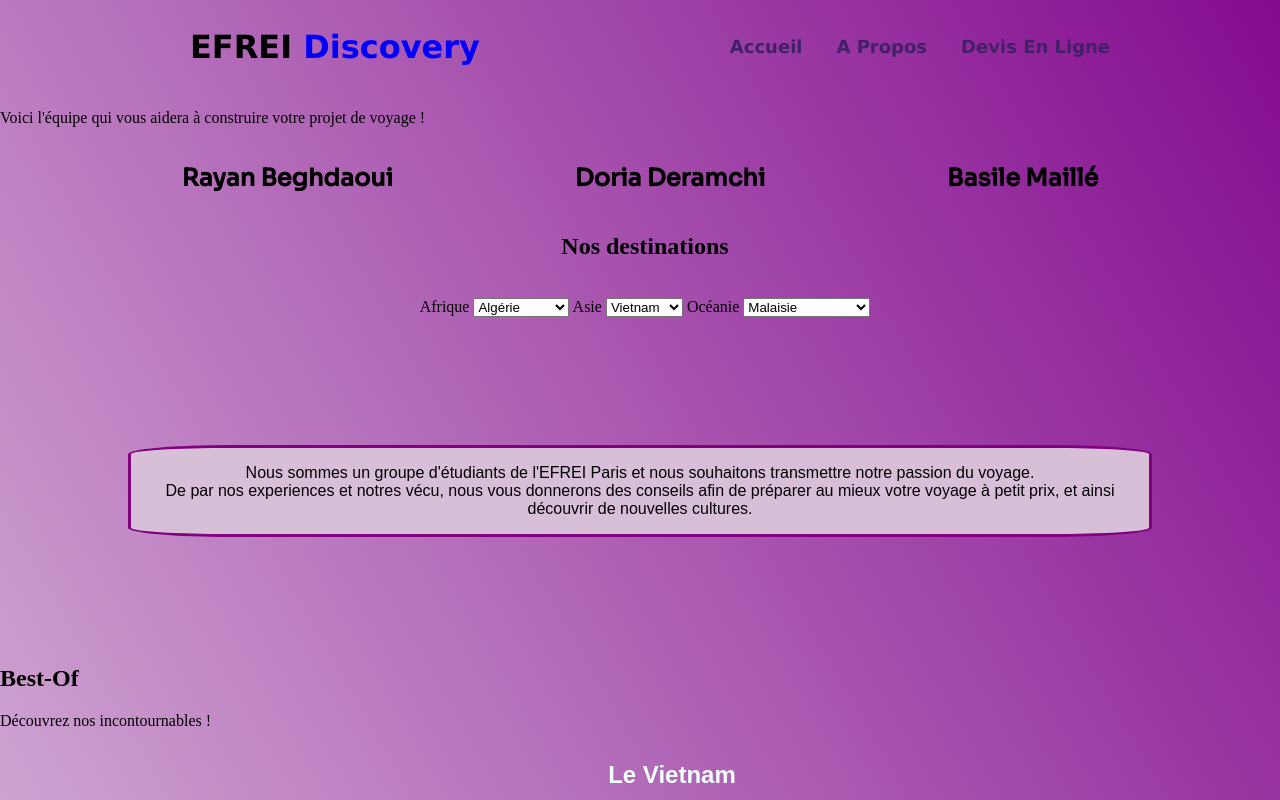
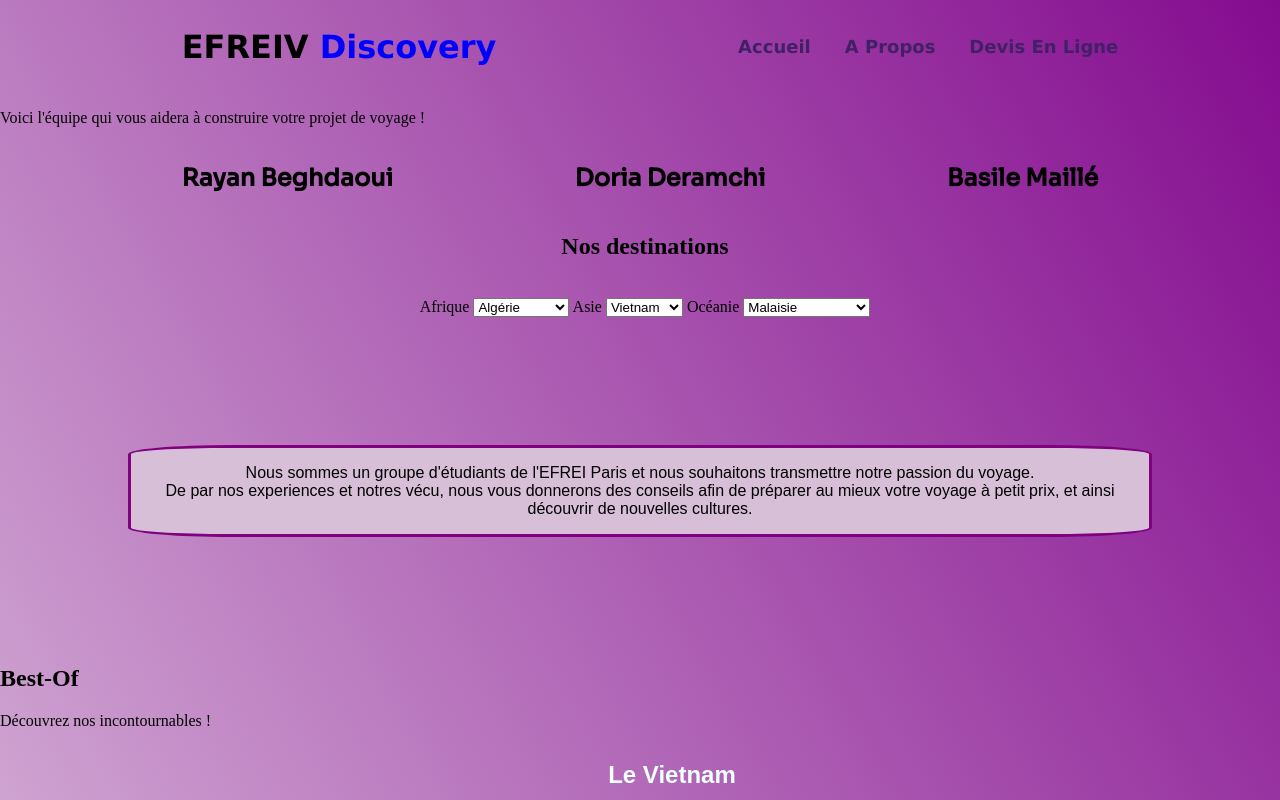
Before and after one commit to RayanBGD/ProjetWeb, a plain HTML site: page index.html in a window 1280 px wide. Shown: the top 800 px of the page. Drawn offline with Linux system fonts and the light colour scheme.

Commit message:
Test synchronistaion

```diff
--- a/index.html
+++ b/index.html
@@ -12,7 +12,7 @@
 
 <body>
     <header>
-        <a href="#" class="logo"><span>EFREI</span> Discovery</a>
+        <a href="#" class="logo"><span>EFREIV</span> Discovery</a>
         <ul class="navbar">
             <li>
                 <a href="#" class="btn">Accueil</a>
```
